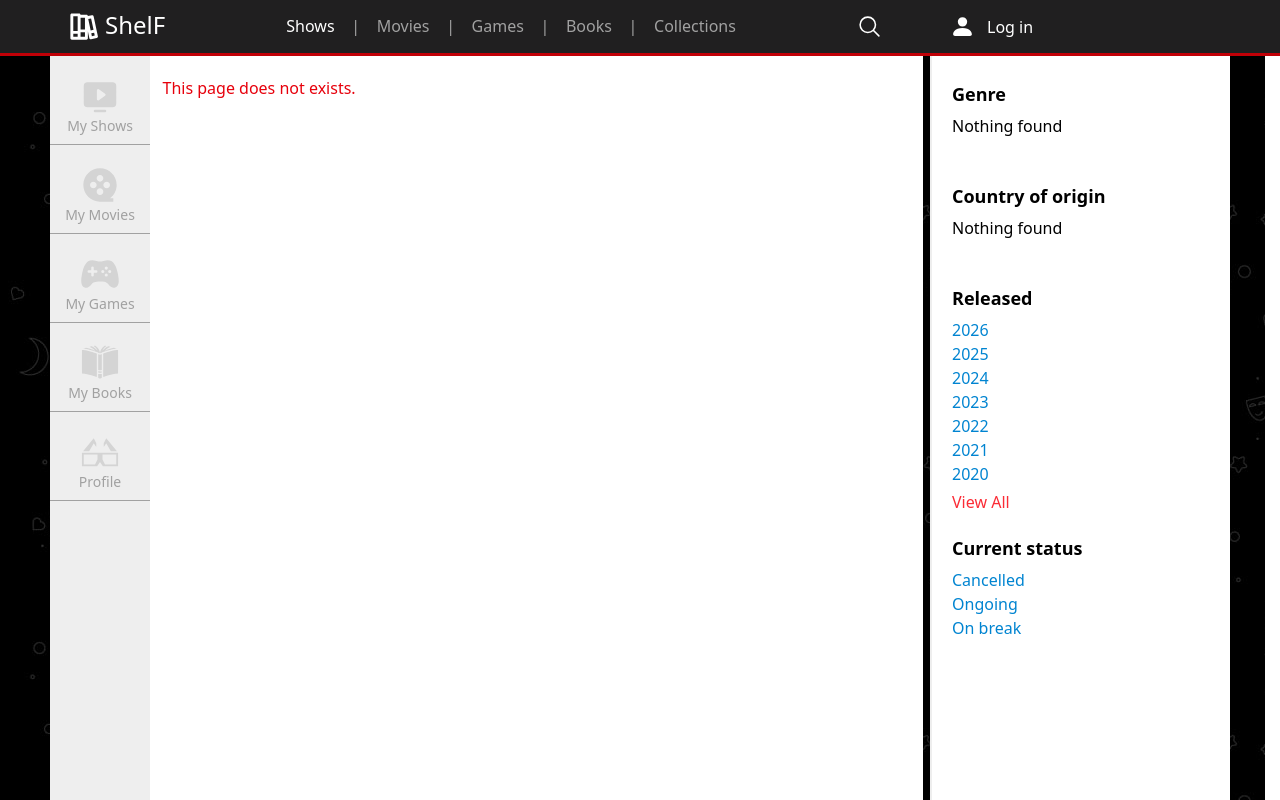
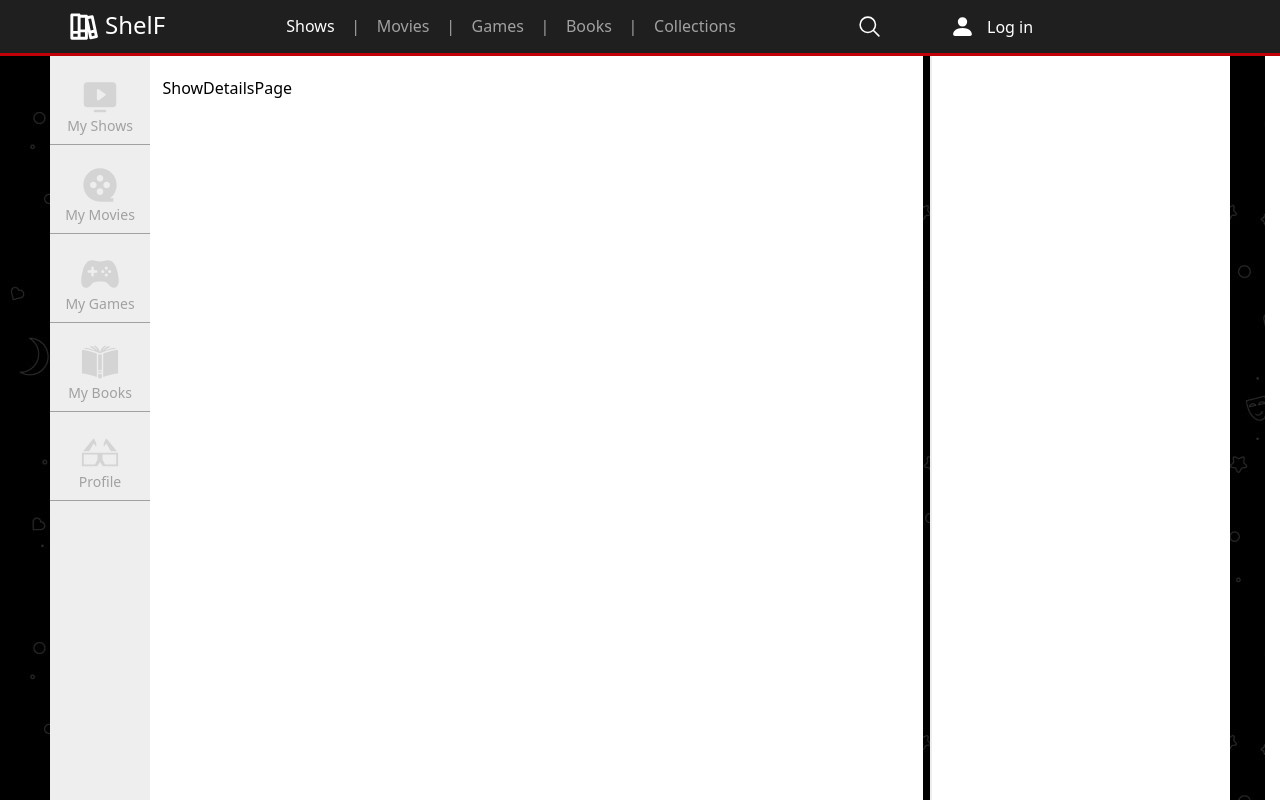
Before and after one commit to StanleyHH/shelf, a React (Vite) app in the folder frontend/: page /shows/1 in a window 1280 px wide. Built offline with nearby package versions, Linux system fonts and the light colour scheme; no server answers.

Commit message:
Update Layout and add ShowDetailsPage

```diff
--- a/frontend/src/components/ContentContainer.tsx
+++ /dev/null
@@ -1,16 +0,0 @@
-import { Outlet, useRouteError } from 'react-router';
-
-import ErrorPage from '../pages/ErrorPage.tsx';
-
-export default function ContentContainer() {
-  const error = useRouteError();
-
-  return (
-    <main
-      className="mt-(--headbar-height) ml-(--content-container-indent)
-        min-h-(--sidebar-height) w-(--content-container-width) bg-white p-5"
-    >
-      {error ? <ErrorPage /> : <Outlet />}
-    </main>
-  );
-}
--- a/frontend/src/components/MainPage.tsx
+++ b/frontend/src/components/MainPage.tsx
@@ -1,11 +1,16 @@
-import ContentContainer from './ContentContainer.tsx';
-import FilterSidebar from './FilterSidebar.tsx';
+import { Outlet, useRouteError } from 'react-router';
+
+import ErrorPage from '../pages/ErrorPage.tsx';
 
 export default function MainPage() {
+  const error = useRouteError();
+
   return (
-    <>
-      <ContentContainer />
-      <FilterSidebar />
-    </>
+    <main
+      className="mt-(--headbar-height) ml-(--content-container-indent)
+        min-h-(--sidebar-height) w-(--content-container-width) bg-white p-5"
+    >
+      {error ? <ErrorPage /> : <Outlet />}
+    </main>
   );
 }
--- /dev/null
+++ b/frontend/src/components/SecondSidebarContainer.tsx
@@ -0,0 +1,18 @@
+import type { JSX } from 'react';
+
+interface Props {
+  children?: JSX.Element;
+}
+
+export default function SecondSidebarContainer({ children }: Readonly<Props>) {
+  return (
+    <aside
+      className="scrollbar-none fixed top-(--sidebar-y-indent)
+        right-(--sidebar-x-indent) h-(--sidebar-height)
+        w-(--filter-sidebar-width) overflow-y-auto border-l-2 border-gray-150
+        bg-white px-5 pt-1"
+    >
+      {children}
+    </aside>
+  );
+}
--- /dev/null
+++ b/frontend/src/components/ShowDetails.tsx
@@ -0,0 +1,3 @@
+export default function ShowDetails() {
+  return <div>ShowDetails</div>;
+}
--- a/frontend/src/components/FilterSidebar.tsx
+++ b/frontend/src/components/ShowsFilter.tsx
@@ -6,7 +6,7 @@ import useShowQueryStore from '../store.ts';
 import SearchFilter from './searchFilter/SearchFilter.tsx';
 import SearchFilterSelectedItem from './searchFilter/SearchFilterSelectedItem.tsx';
 
-export default function FilterSidebar() {
+export default function ShowsFilter() {
   const { data: genres = [] } = useGenres();
   const selectedGenreName = useShowQueryStore((s) => s.showQuery.genreName);
   const setSelectedGenreName = useShowQueryStore((s) => s.setGenreName);
@@ -22,12 +22,7 @@ export default function FilterSidebar() {
   const setSelectedYear = useShowQueryStore((s) => s.setYear);
 
   return (
-    <aside
-      className="scrollbar-none fixed top-(--sidebar-y-indent)
-        right-(--sidebar-x-indent) h-(--sidebar-height)
-        w-(--filter-sidebar-width) overflow-y-auto border-l-2 border-gray-150
-        bg-white px-5 pt-1"
-    >
+    <>
       {(selectedGenreName ||
         selectedCountryName ||
         selectedYear ||
@@ -86,6 +81,6 @@ export default function FilterSidebar() {
         selected={selectedStatus}
         onSelect={setSelectedStatus}
       />
-    </aside>
+    </>
   );
 }
--- /dev/null
+++ b/frontend/src/pages/ShowDetailsPage.tsx
@@ -0,0 +1,10 @@
+import SecondSidebarContainer from '../components/SecondSidebarContainer.tsx';
+
+export default function ShowDetailsPage() {
+  return (
+    <>
+      <div>ShowDetailsPage</div>
+      <SecondSidebarContainer></SecondSidebarContainer>
+    </>
+  );
+}
--- a/frontend/src/pages/ShowsPage.tsx
+++ b/frontend/src/pages/ShowsPage.tsx
@@ -1,5 +1,7 @@
 import Breadcrumb from '../components/Breadcrumb.tsx';
+import SecondarySidebarContainer from '../components/SecondSidebarContainer.tsx';
 import ShowGrid from '../components/ShowGrid.tsx';
+import ShowsFilter from '../components/ShowsFilter.tsx';
 import ShowsPageSearch from '../components/ShowsPageSearch.tsx';
 import ShowsPageTitel from '../components/ShowsPageTitel.tsx';
 
@@ -10,6 +12,9 @@ export default function ShowsPage() {
       <ShowsPageTitel />
       <ShowsPageSearch />
       <ShowGrid />
+      <SecondarySidebarContainer>
+        <ShowsFilter />
+      </SecondarySidebarContainer>
     </>
   );
 }
--- a/frontend/src/router.tsx
+++ b/frontend/src/router.tsx
@@ -1,6 +1,7 @@
 import { createBrowserRouter } from 'react-router';
 
 import Layout from './pages/Layout.tsx';
+import ShowDetailsPage from './pages/ShowDetailsPage.tsx';
 import ShowsPage from './pages/ShowsPage.tsx';
 
 const router = createBrowserRouter([
@@ -17,6 +18,10 @@ const router = createBrowserRouter([
         path: 'shows',
         element: <ShowsPage />,
       },
+      {
+        path: 'shows/:id',
+        element: <ShowDetailsPage />,
+      },
     ],
   },
 ]);
```
